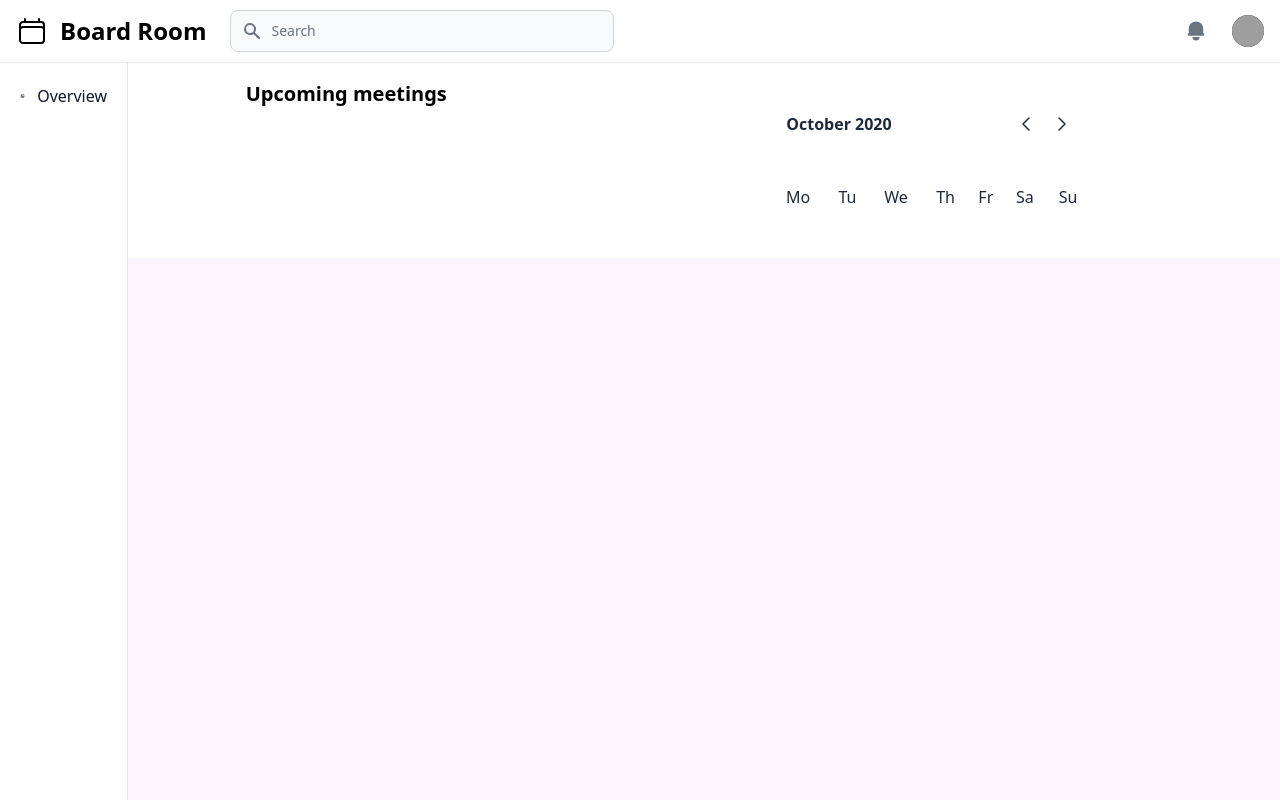
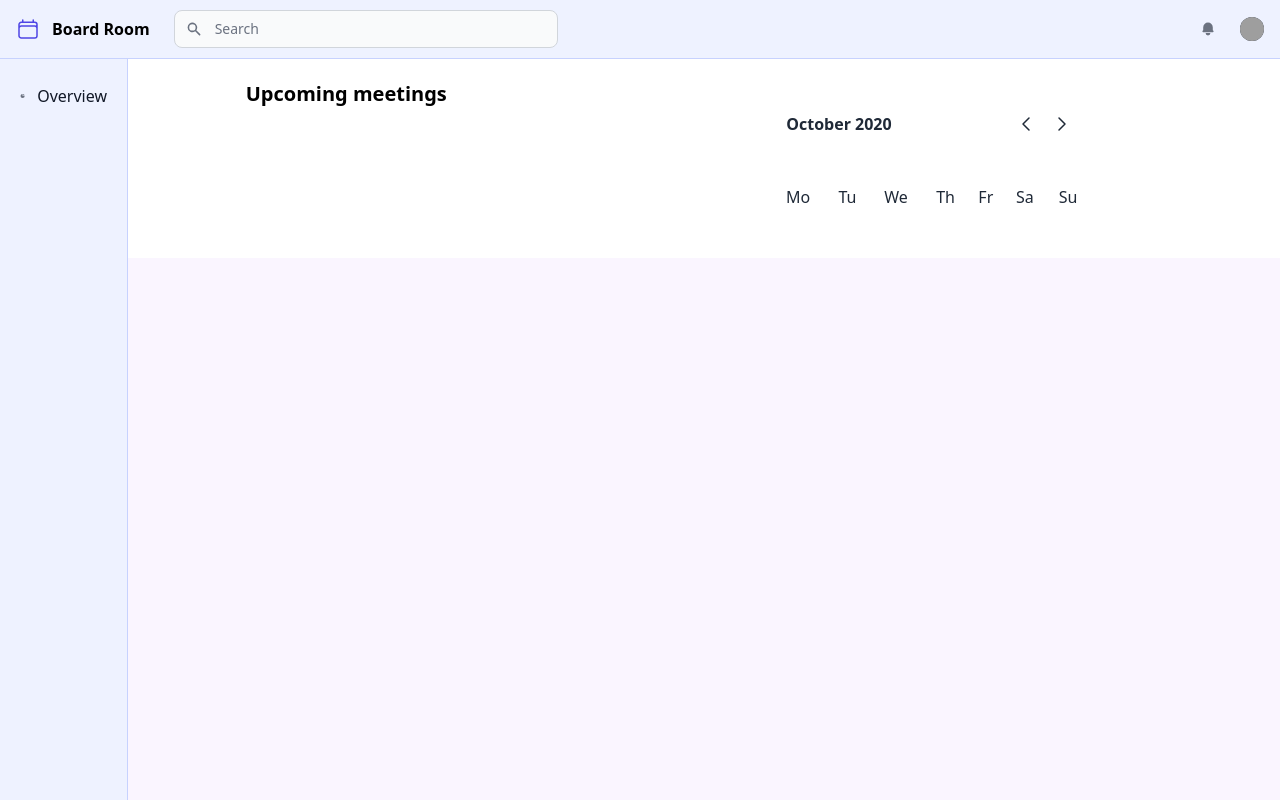
Before and after one commit to munenepeter/board-room, a PHP site: template Views/test.view.php in a window 1280 px wide. Run offline with PHP 8.4, Linux system fonts and the light colour scheme; the template is opened without the code that fills it, so the values that code supplies are empty; some libraries are stand-ins or nearby versions; grey boxes are pictures that could not be loaded.

Commit message:
UI both nav and side

```diff
--- a/Views/sections/nav.view.php
+++ b/Views/sections/nav.view.php
@@ -1,17 +1,17 @@
 <nav
-  class="bg-white border-b border-gray-200 px-4 py-2.5 dark:bg-gray-800 dark:border-gray-700 fixed left-0 right-0 top-0 z-50">
+  class="bg-indigo-50 border-b border-indigo-200 px-4 py-2.5 dark:bg-gray-800 dark:border-gray-700 fixed left-0 right-0 top-0 z-50">
   <div class="flex flex-wrap justify-between items-center">
     <div class="flex justify-start items-center">
       <button data-drawer-target="drawer-navigation" data-drawer-toggle="drawer-navigation"
         aria-controls="drawer-navigation"
-        class="p-2 mr-2 text-gray-600 rounded-lg cursor-pointer md:hidden hover:text-gray-900 hover:bg-gray-100 focus:bg-gray-100 dark:focus:bg-gray-700 focus:ring-2 focus:ring-gray-100 dark:focus:ring-gray-700 dark:text-gray-400 dark:hover:bg-gray-700 dark:hover:text-white">
-        <svg aria-hidden="true" class="w-6 h-6" fill="currentColor" viewBox="0 0 20 20"
+        class="p-2 mr-2 text-indigo-600 rounded-lg cursor-pointer md:hidden hover:text-gray-900 hover:bg-gray-100 focus:bg-gray-100 dark:focus:bg-gray-700 focus:ring-2 focus:ring-gray-100 dark:focus:ring-gray-700 dark:text-gray-400 dark:hover:bg-gray-700 dark:hover:text-white">
+        <svg aria-hidden="true" class="w-4 h-4" fill="currentColor" viewBox="0 0 20 20"
           xmlns="http://www.w3.org/2000/svg">
           <path fill-rule="evenodd"
             d="M3 5a1 1 0 011-1h12a1 1 0 110 2H4a1 1 0 01-1-1zM3 10a1 1 0 011-1h6a1 1 0 110 2H4a1 1 0 01-1-1zM3 15a1 1 0 011-1h12a1 1 0 110 2H4a1 1 0 01-1-1z"
             clip-rule="evenodd"></path>
         </svg>
-        <svg aria-hidden="true" class="hidden w-6 h-6" fill="currentColor" viewBox="0 0 20 20"
+        <svg aria-hidden="true" class="hidden w-4 h-4" fill="currentColor" viewBox="0 0 20 20"
           xmlns="http://www.w3.org/2000/svg">
           <path fill-rule="evenodd"
             d="M4.293 4.293a1 1 0 011.414 0L10 8.586l4.293-4.293a1 1 0 111.414 1.414L11.414 10l4.293 4.293a1 1 0 01-1.414 1.414L10 11.414l-4.293 4.293a1 1 0 01-1.414-1.414L8.586 10 4.293 5.707a1 1 0 010-1.414z"
@@ -21,18 +21,18 @@
       </button>
       <a href="/" class="flex items-center justify-between mr-4">
         <svg xmlns="http://www.w3.org/2000/svg" fill="none" viewBox="0 0 24 24" stroke-width="1.5" stroke="currentColor"
-          class="w-8 h-8 mr-3">
+          class="w-6 h-6 mr-3 text-indigo-600">
           <path stroke-linecap="round" stroke-linejoin="round"
             d="M6.75 3v2.25M17.25 3v2.25M3 18.75V7.5a2.25 2.25 0 012.25-2.25h13.5A2.25 2.25 0 0121 7.5v11.25m-18 0A2.25 2.25 0 005.25 21h13.5A2.25 2.25 0 0021 18.75m-18 0v-7.5A2.25 2.25 0 015.25 9h13.5A2.25 2.25 0 0121 11.25v7.5" />
         </svg>
-        <span class="self-center text-2xl font-semibold whitespace-nowrap dark:text-white">Board Room</span>
+        <span class="self-center text-1xl font-semibold whitespace-nowrap dark:text-white">Board Room</span>
       </a>
 
       <form action="#" method="GET" class="hidden md:block md:pl-2">
         <label for="topbar-search" class="sr-only">Search</label>
         <div class="relative md:w-64 md:w-96">
           <div class="flex absolute inset-y-0 left-0 items-center pl-3 pointer-events-none">
-            <svg class="w-5 h-5 text-gray-500 dark:text-gray-400" fill="currentColor" viewBox="0 0 20 20"
+            <svg class="w-4 h-4 text-gray-500 dark:text-gray-400" fill="currentColor" viewBox="0 0 20 20"
               xmlns="http://www.w3.org/2000/svg">
               <path fill-rule="evenodd" clip-rule="evenodd"
                 d="M8 4a4 4 0 100 8 4 4 0 000-8zM2 8a6 6 0 1110.89 3.476l4.817 4.817a1 1 0 01-1.414 1.414l-4.816-4.816A6 6 0 012 8z">
@@ -40,7 +40,7 @@
             </svg>
           </div>
           <input type="text" name="query" id="topbar-search"
-            class="bg-gray-50 border border-gray-300 text-gray-900 text-sm rounded-lg focus:ring-primary-500 focus:border-primary-500 block w-full pl-10 p-2.5 dark:bg-gray-700 dark:border-gray-600 dark:placeholder-gray-400 dark:text-white dark:focus:ring-primary-500 dark:focus:border-primary-500"
+            class="bg-gray-50 border border-gray-300 text-gray-900 text-sm rounded-lg focus:ring-primary-500 focus:border-primary-500 block w-full pl-10 p-2 dark:bg-gray-700 dark:border-gray-600 dark:placeholder-gray-400 dark:text-white dark:focus:ring-primary-500 dark:focus:border-primary-500"
             placeholder="Search" />
         </div>
       </form>
@@ -61,7 +61,7 @@
         class="p-2 mr-1 text-gray-500 rounded-lg hover:text-gray-900 hover:bg-gray-100 dark:text-gray-400 dark:hover:text-white dark:hover:bg-gray-700 focus:ring-4 focus:ring-gray-300 dark:focus:ring-gray-600">
         <span class="sr-only">View notifications</span>
         <!-- Bell icon -->
-        <svg aria-hidden="true" class="w-6 h-6" fill="currentColor" viewBox="0 0 20 20"
+        <svg aria-hidden="true" class="w-4 h-4" fill="currentColor" viewBox="0 0 20 20"
           xmlns="http://www.w3.org/2000/svg">
           <path
             d="M10 2a6 6 0 00-6 6v3.586l-.707.707A1 1 0 004 14h12a1 1 0 00.707-1.707L16 11.586V8a6 6 0 00-6-6zM10 18a3 3 0 01-3-3h6a3 3 0 01-3 3z">
@@ -127,8 +127,8 @@
         class="flex mx-3 text-sm bg-gray-800 rounded-full md:mr-0 focus:ring-4 focus:ring-gray-300 dark:focus:ring-gray-600"
         id="user-menu-button" aria-expanded="false" data-dropdown-toggle="dropdown">
         <span class="sr-only">Open user menu</span>
-        <img class="w-8 h-8 rounded-full"
-          src="https://ui-avatars.com/api/?name=<?=ucfirst(strstr(session_get('email'), '@', true))?>&background=random&format=svg"
+        <img class="w-6 h-6 rounded-full"
+          src="https://ui-avatars.com/api/?name=<?=ucfirst(strstr(session_get('email'), '@', true))?>&background=random"
           alt="user photo" />
       </button>
       <!-- Dropdown menu -->
--- a/Views/sections/sidebar.view.php
+++ b/Views/sections/sidebar.view.php
@@ -1,7 +1,7 @@
 <aside
-    class="fixed top-0 left-0 z-40 w-32 h-screen pt-14 transition-transform -translate-x-full bg-white border-r border-gray-200 md:translate-x-0 dark:bg-gray-800 dark:border-gray-700"
+    class="fixed top-0 left-0 z-40 w-32 h-screen pt-14 transition-transform -translate-x-full bg-indigo-50 border-r border-indigo-200 md:translate-x-0 dark:bg-gray-800 dark:border-gray-700"
     aria-label="Sidenav" id="drawer-navigation">
-    <div class="overflow-y-auto py-5 px-3 h-full bg-white dark:bg-gray-800">
+    <div class="overflow-y-auto py-5 px-3 h-full bg-indigo-50 dark:bg-gray-800">
         <form action="#" method="GET" class="md:hidden mb-2">
             <label for="sidebar-search" class="sr-only">Search</label>
             <div class="relative">
```
